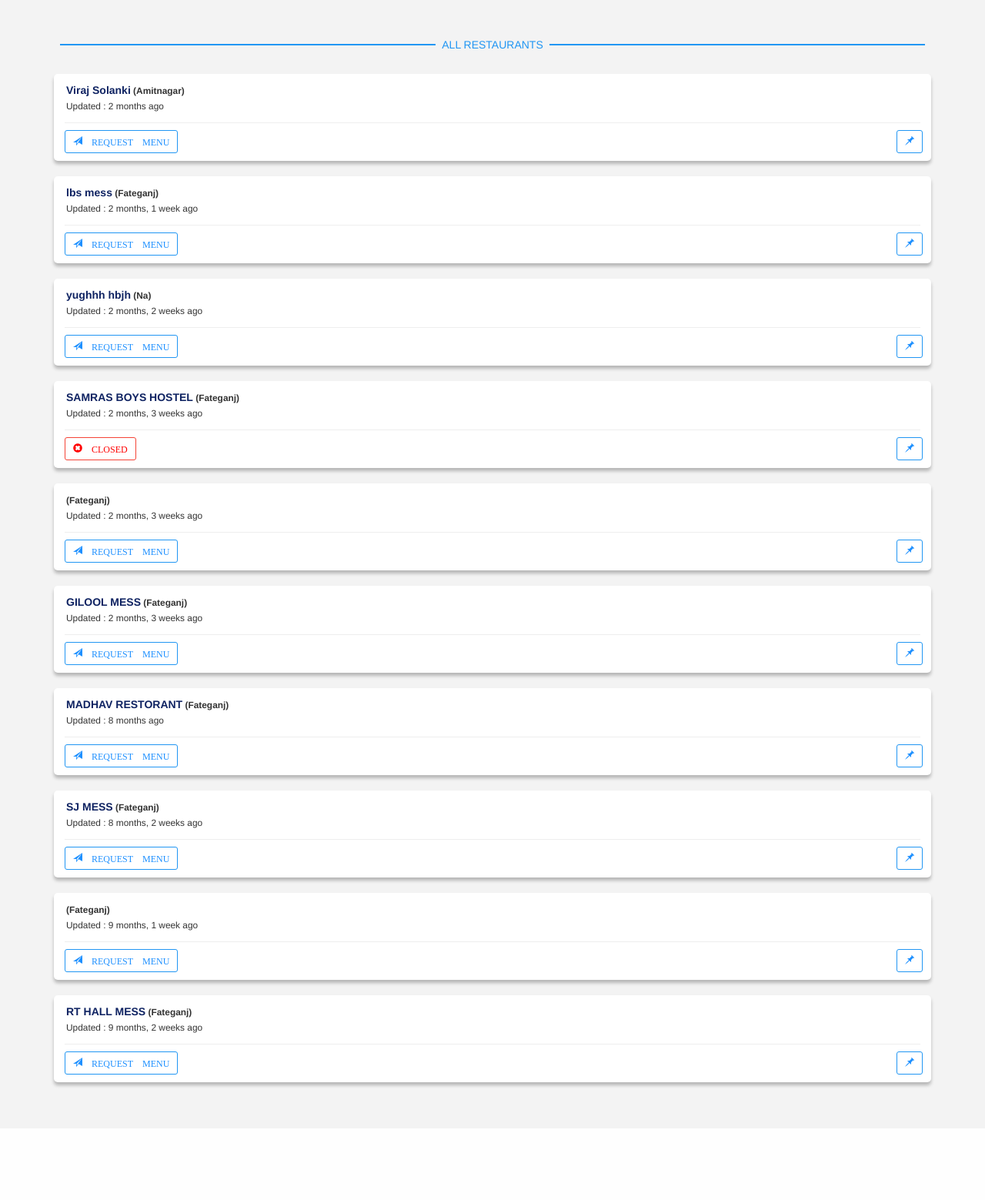
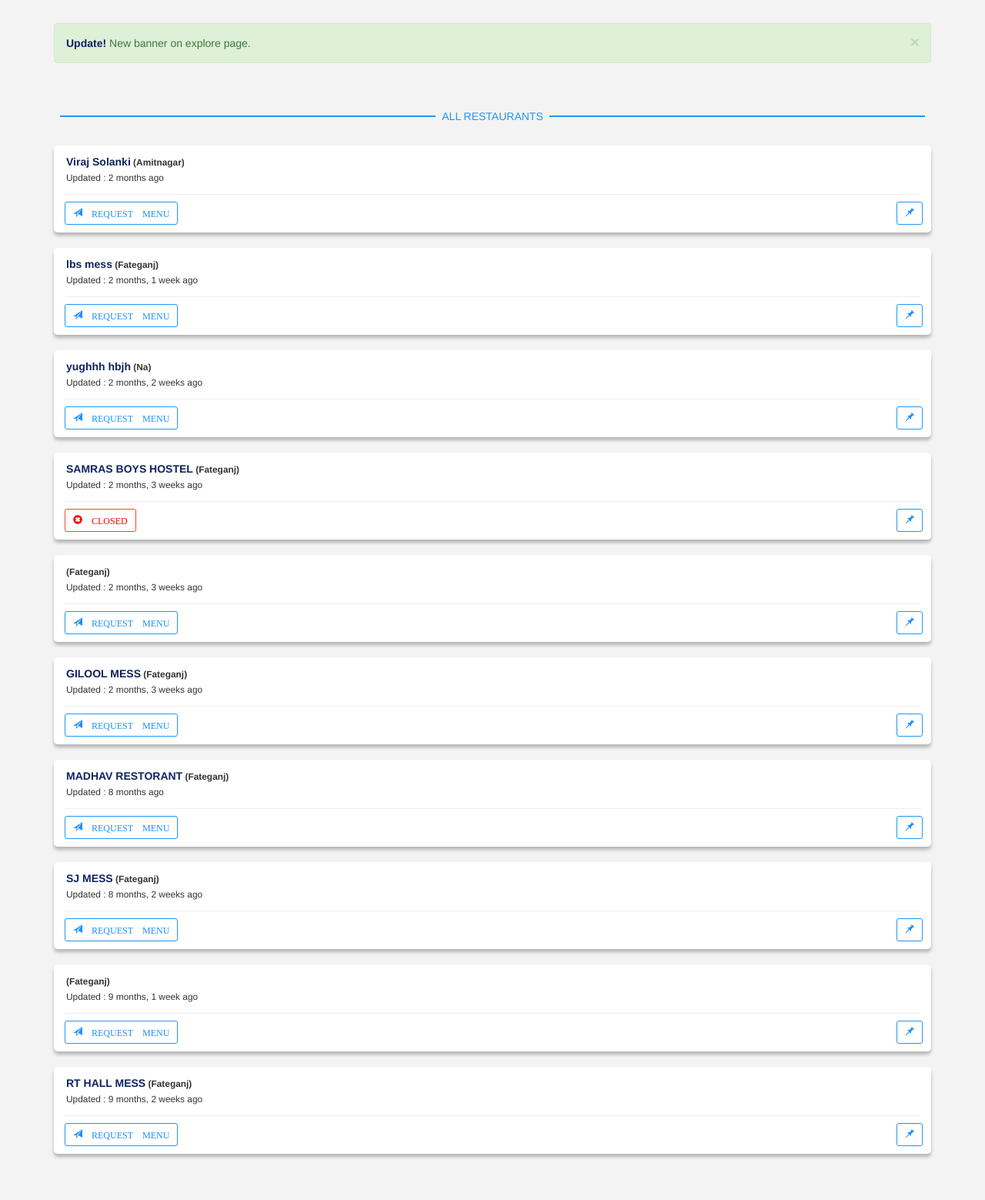
Before and after one commit to virajssolanki/megrut-menu-django, a Django app: page /blog/ in a window 1280 px wide. Shown: the whole page at 77% size. Before the commit the page ends 1414 px from the top, so only its background shows below. Run offline with Django 3.2, Linux system fonts and the light colour scheme; data comes from the database, SQL or seed files in the repository; both versions use the stored data as it was after the commit; some libraries are stand-ins or nearby versions.

Commit message:
new place order banner as well alert

```diff
--- a/blog/templates/blog/home.html
+++ b/blog/templates/blog/home.html
@@ -1,11 +1,15 @@
 {% extends "blog/base.html" %}
 {% load crispy_forms_tags %}
 {% block content %}
-<!---        <div class="panel-heading">
-         <a href="https://i.ibb.co/Zgsf4zg/gi-30.png">
-          <img src="https://i.ibb.co/2YYwqh8/farmto-table.png" alt="Happy-Friendship-day-MSU-Hostelites" width="100%" border="0">
-         </a>
-        </div>   -->
+
+
+<div class="panel-heading">
+<div class="alert alert-success alert-dismissible">
+  <a href="#" class="close" data-dismiss="alert" aria-label="close">&times;</a>
+  <strong>Update!</strong> New banner on explore page.
+</div>
+</div>
+
 {% if form %}
           <div class="panel-heading">
                <form method="POST">
```
Also changed, not shown: order/templates/order/order_home.html (+8 -0 lines), db.sqlite3.
